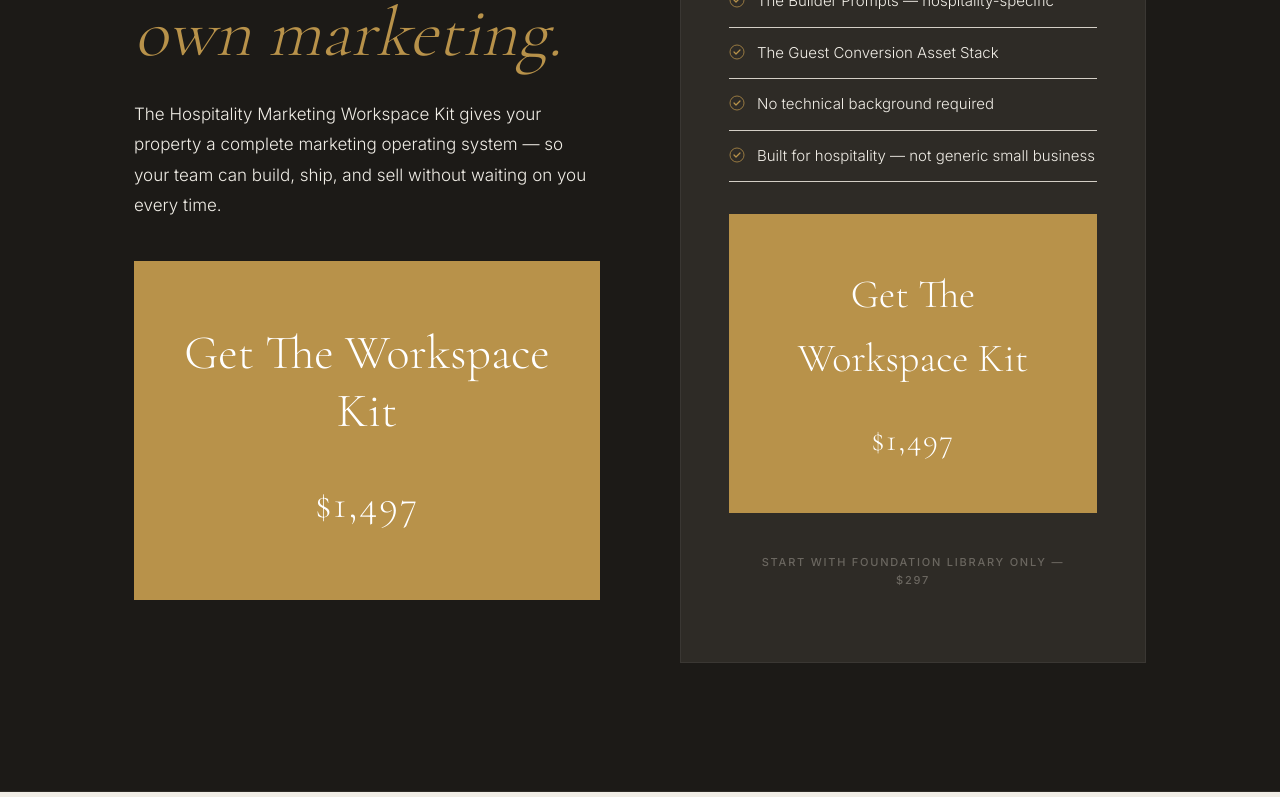
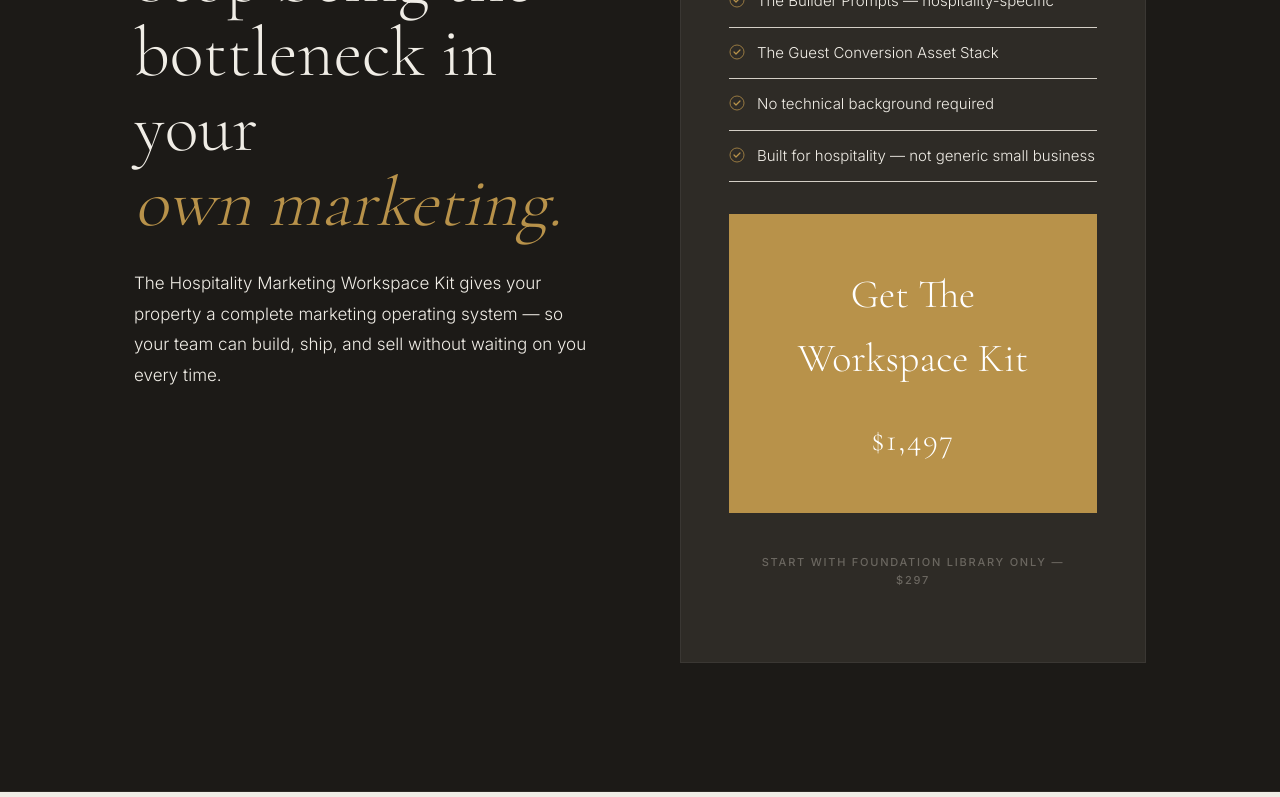
Before and after one commit to letsnavigatebmw/aperture-hospitality, a Next.js app: page /workplacekit in a window 1280 px wide. Shown: the part 471-1268 px from the top of the page. Built offline with nearby package versions, Linux system fonts and the light colour scheme.

Commit message:
Remove gold 'Get The Workspace Kit' CTA button from Workspace Kit hero section

```diff
--- a/app/workplacekit/page.tsx
+++ b/app/workplacekit/page.tsx
@@ -70,10 +70,6 @@ export default function WorkplaceKitPage() {
               <p style={{ fontSize: '1.0625rem', fontWeight: 300, lineHeight: 1.8, color: '#F0EDE6', marginBottom: '2.5rem', maxWidth: '44ch' }}>
                 The Hospitality Marketing Workspace Kit gives your property a complete marketing operating system — so your team can build, ship, and sell without waiting on you every time.
               </p>
-              <a href="https://request.revenuefactory.com/widget/bookings/ai-employee-convo" target="_blank" rel="noopener noreferrer" style={{ display: 'block', textAlign: 'center', padding: '4rem 3rem', background: '#B8924A', color: '#FFFFFF', border: 'none', borderRadius: '0px', textDecoration: 'none', transition: 'all 0.3s', cursor: 'pointer', width: '100%', boxSizing: 'border-box' }} onMouseEnter={(e) => { e.currentTarget.style.background = '#9a7a3e'; }} onMouseLeave={(e) => { e.currentTarget.style.background = '#B8924A'; }}>
-                <div style={{ fontFamily: "'Cormorant Garamond', Georgia, serif", fontSize: '3rem', fontWeight: 300, marginBottom: '2rem', lineHeight: 1.2 }}>Get The Workspace Kit</div>
-                <div style={{ fontFamily: "'Cormorant Garamond', Georgia, serif", fontSize: '2.5rem', fontWeight: 300, letterSpacing: '0.05em' }}>$1,497</div>
-              </a>
             </div>
 
             {/* Pricing Card */}
```
